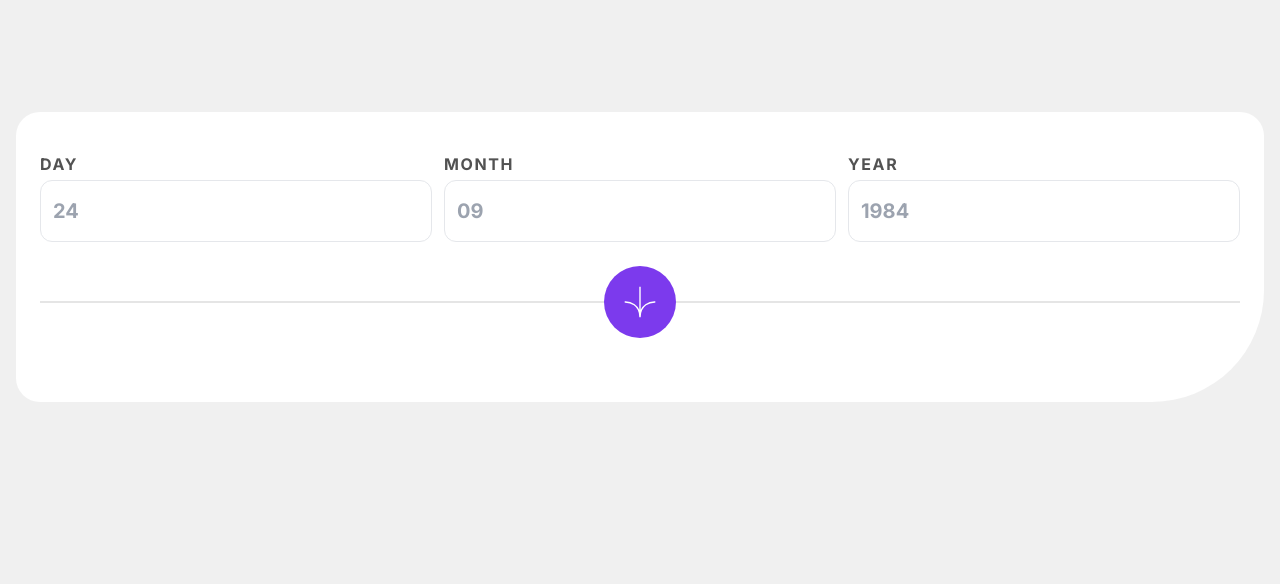
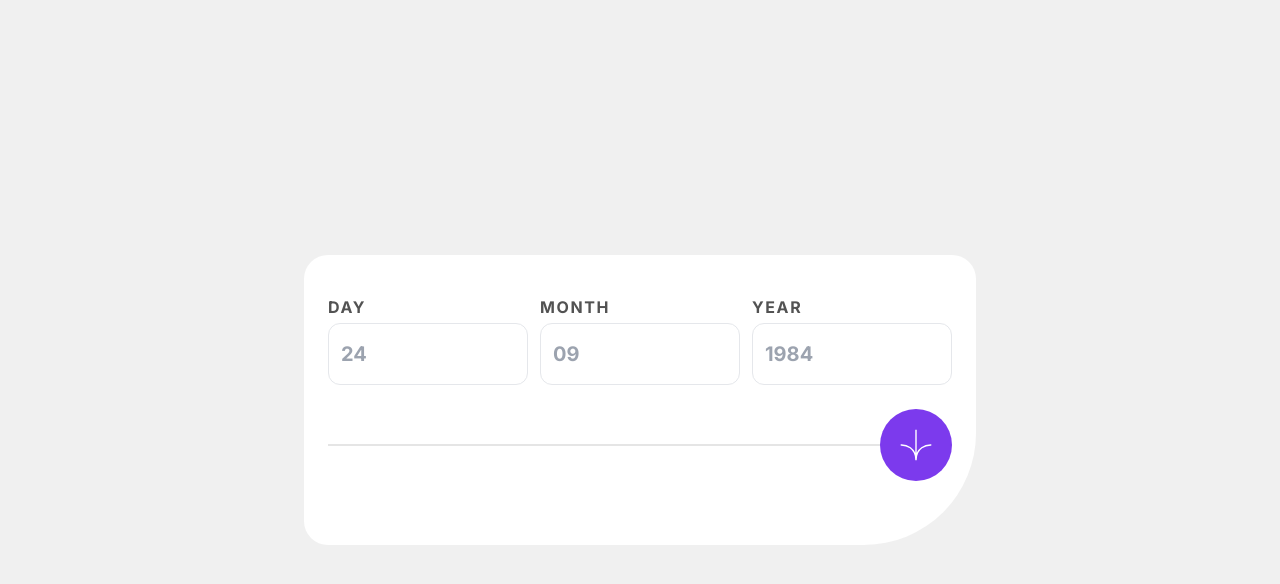
Before and after one commit to seesmof/Age-Calculator-Webapp, a Next.js app: page / in a window 1280 px wide. Shown: the top 584 px of the page. Built offline with nearby package versions, Linux system fonts and the light colour scheme.

Commit message:
update page.jsx, page.jsx and Card.jsx

```diff
--- a/app/page.jsx
+++ b/app/page.jsx
@@ -3,7 +3,7 @@ import Card from "@/components/Card";
 const MainPage = () => {
   return (
     <>
-      <div className="min-h-screen bg-[#f0f0f0] p-4">
+      <div className="min-h-screen flex justify-center items-center bg-[#f0f0f0] p-4">
         <Card />
       </div>
     </>
--- a/components/Card.jsx
+++ b/components/Card.jsx
@@ -43,7 +43,7 @@ const Card = () => {
 
   return (
     <>
-      <div className="flex rounded-3xl rounded-br-[7rem] mt-24 bg-white text-black flex-col py-10 p-6">
+      <div className="flex rounded-3xl rounded-br-[7rem] bg-white text-black flex-col max-w-2xl py-10 p-6">
         <form className="grid grid-cols-3 gap-3">
           <div className="flex flex-col space-y-1">
             <label
@@ -99,7 +99,7 @@ const Card = () => {
         </form>
         <div className="relative w-full flex flex-col items-center justify-center py-6">
           <div className="h-[2px] absolute z-10 bg-neutral-200 w-full"></div>
-          <button className="bg-violet-600 z-20 self-center rounded-full p-5">
+          <button className="bg-violet-600 z-20 self-center md:self-end rounded-full p-5">
             <img
               src="/assets/images/icon-arrow.svg"
               alt=""
```
